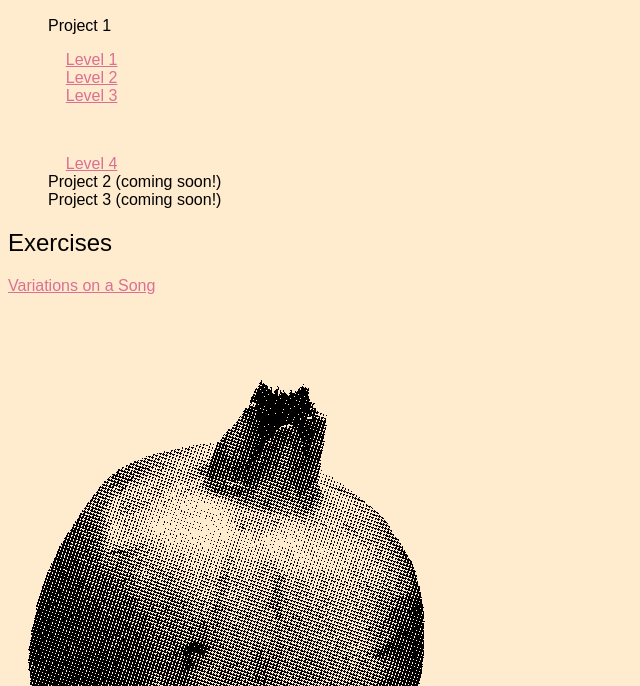
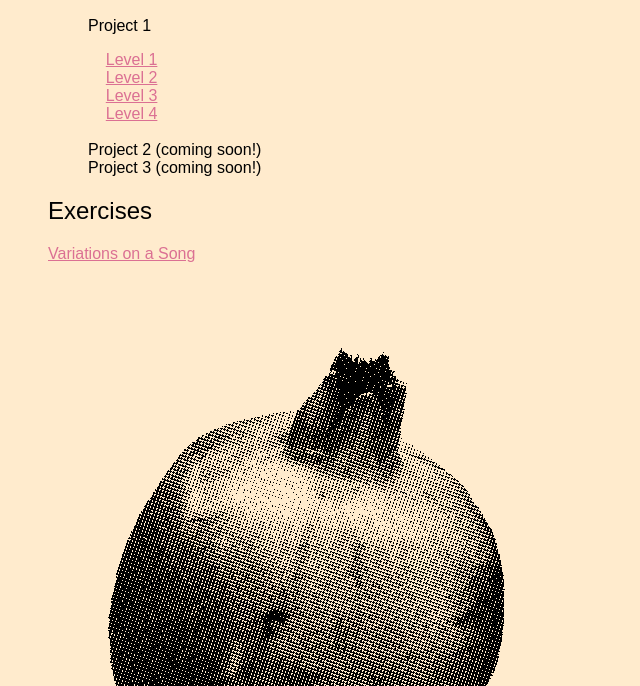
Before and after one commit to kjons/interactive, a plain HTML site: page index.html in a window 1280 px wide. Shown: the part 114-800 px from the top of the page, without its empty margins (0-640 px from the left). Drawn offline with Linux system fonts and the light colour scheme.

Commit message:
updated class page

```diff
--- a/index.html
+++ b/index.html
@@ -10,6 +10,7 @@
         background-color: blanchedalmond;
         font-family: sans-serif;
         font-weight: normal;
+        padding-left:40px;
       }
       h2 {font-weight: normal;}
       #heading {font-family: CustomFont}
@@ -29,8 +30,8 @@
         Project 1
       <p>&nbsp;&nbsp;&nbsp;&nbsp;<a href="webzine/webzine_level1.html">Level 1</a><br>
         &nbsp;&nbsp;&nbsp;&nbsp;<a href="webzine/webzine_level2.html">Level 2</a><br>
-        &nbsp;&nbsp;&nbsp;&nbsp;<a href="webzine/webzine_level3.html">Level 3</a></p><br>
-        <p>&nbsp;&nbsp;&nbsp;&nbsp;<a href="webzine/webzine_level4_home.html">Level 4</a><br>
+        &nbsp;&nbsp;&nbsp;&nbsp;<a href="webzine/webzine_level3.html">Level 3</a><br>
+        &nbsp;&nbsp;&nbsp;&nbsp;<a href="webzine/webzine_level4_home.html">Level 4</a><br><br>
         Project 2 (coming soon!)<br>
         Project 3 (coming soon!)
     </ul>
@@ -39,7 +40,7 @@
     <br>
     <br>
     <br>
-     <br> <img src="images/pomegranate.png">
+     <br> <img src="images/pomegranate.png" style="padding-left:40px">
     </div>
     <br>
     <br>
```
